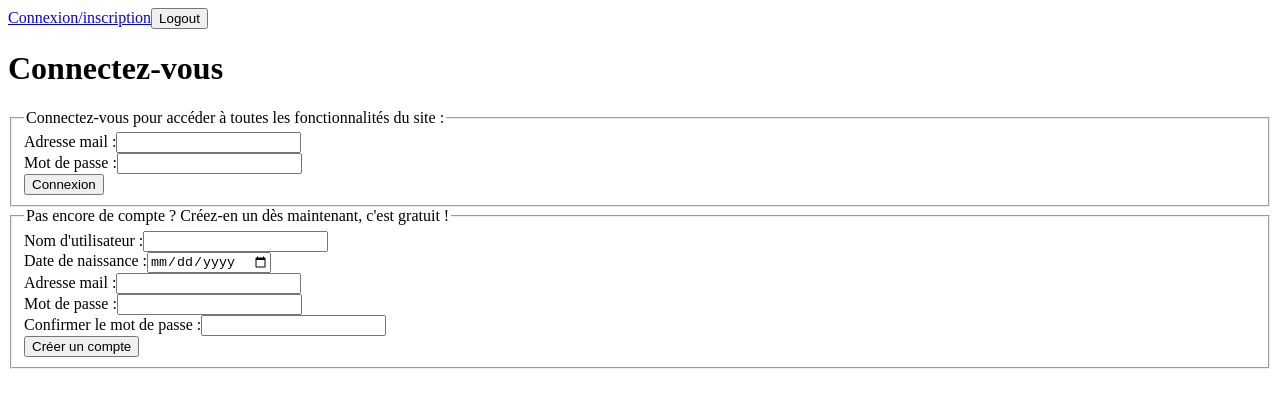
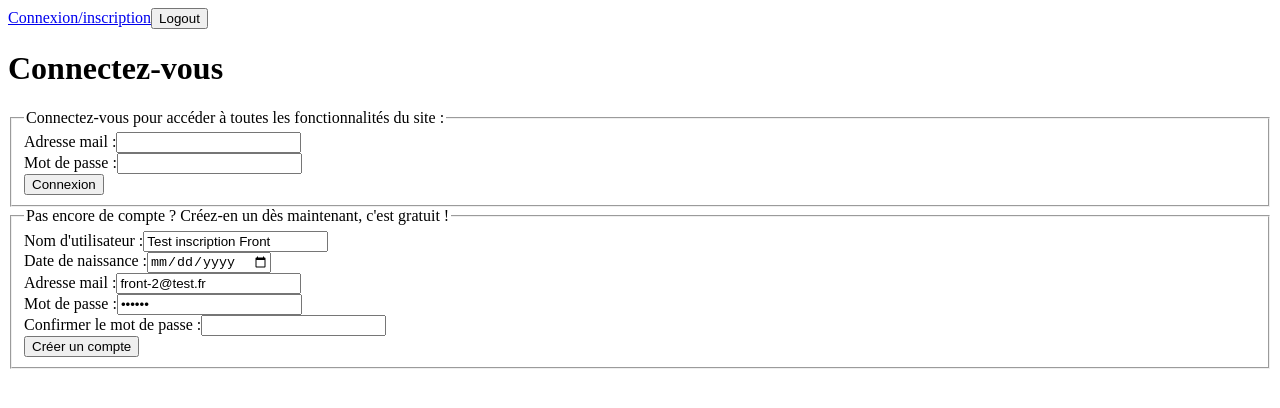
Before and after one commit to StormLbn/java_m2i_final, an Angular app in the folder filrouge_front/: page /auth in a window 1280 px wide. Shown: the top 408 px of the page. Built offline with nearby package versions, Linux system fonts and the light colour scheme.

Commit message:
angular: sign up with form working (basic)

```diff
--- a/filrouge_front/src/app/components/signup-form/signup-form.component.html
+++ b/filrouge_front/src/app/components/signup-form/signup-form.component.html
@@ -3,23 +3,23 @@
         <legend>Pas encore de compte ? Créez-en un dès maintenant, c'est gratuit !</legend>
         <div>
             <label for="username">Nom d'utilisateur :</label>
-            <input type="text" name="username" id="username">
+            <input type="text" name="username" id="username" [(ngModel)]="authRequest.username">
         </div>
         <div>
             <label for="birthDate">Date de naissance :</label>
-            <input type="date" name="birthDate" id="birthDate">
+            <input type="date" name="birthDate" id="birthDate" [(ngModel)]="authRequest.birthDate">
         </div>
         <div>
             <label for="mail">Adresse mail :</label>
-            <input type="email" name="mail" id="mail">
+            <input type="email" name="mail" id="mail" [(ngModel)]="authRequest.mail">
         </div>
         <div>
             <label for="password">Mot de passe :</label>
-            <input type="password" name="password" id="password">
+            <input type="password" name="password" id="password" [(ngModel)]="authRequest.password">
         </div>
         <div>
             <label for="confirm">Confirmer le mot de passe :</label>
-            <input type="password" name="confirm" id="confirm">
+            <input type="password" name="confirm" id="confirm" [(ngModel)]="authRequest.confirm">
         </div>
         <button>Créer un compte</button>
     </fieldset>
--- a/filrouge_front/src/app/components/signup-form/signup-form.component.ts
+++ b/filrouge_front/src/app/components/signup-form/signup-form.component.ts
@@ -3,13 +3,6 @@ import { Router } from '@angular/router';
 import { Subscription } from 'rxjs';
 import { AuthRequest } from 'src/app/models/AuthRequest.model';
 import { AuthService } from 'src/app/services/auth.service';
-
-let newUser: AuthRequest = {
-  mail: "front-2@test.fr",
-  password: "aze123",
-  username: "Test inscription Front",
-  birthDate: new Date()
-}
 
 @Component({
   selector: 'app-signup-form',
@@ -17,6 +10,14 @@ let newUser: AuthRequest = {
   styleUrls: ['./signup-form.component.css']
 })
 export class SignupFormComponent {
+
+  authRequest: AuthRequest = {
+    mail: "front-2@test.fr",
+    password: "aze123",
+    confirm: "",
+    username: "Test inscription Front",
+    birthDate: new Date()
+  }
 
   signUpSub: Subscription | undefined;
 
@@ -32,7 +33,7 @@ export class SignupFormComponent {
   onSubmitSignup(event: Event) {
     event.preventDefault();
 
-    this.signUpSub = this.authService.signUp(newUser).subscribe({
+    this.signUpSub = this.authService.signUp(this.authRequest).subscribe({
       next: (data) => this.authService.authenticate(data),
       error: (err) => {console.log("Erreur : "); console.log(err)},
       complete: () => {
```
